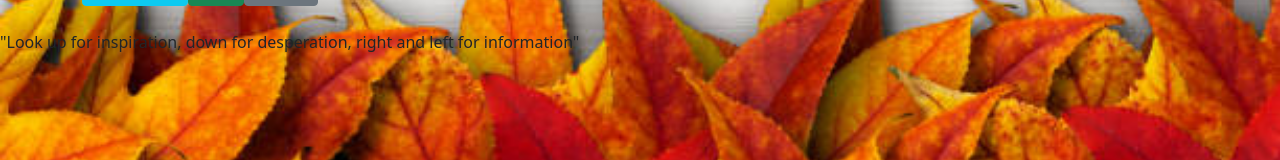
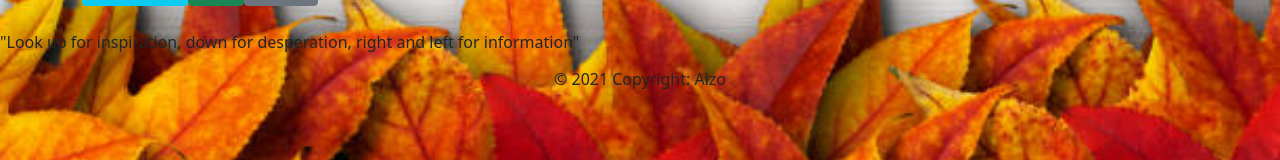
Before and after one commit to IsaacMurage-dev/QuotesApp, an Angular app: page / in a window 1280 px wide. Shown: the part 623-783 px from the top of the page. Built offline with nearby package versions, Linux system fonts and the light colour scheme.

Commit message:
insert footer

```diff
--- a/src/app/quote/quote.component.html
+++ b/src/app/quote/quote.component.html
@@ -28,3 +28,8 @@
 </div>
 <br>
 <p><span>"Look up for inspiration, down for desperation, right and left for information"</span></p>
+<footer class="page-footer">
+    <div class="footer-copyright text-center">
+      <h6>© 2021 Copyright: Aizo </h6>
+    </div>
+  </footer>
```
